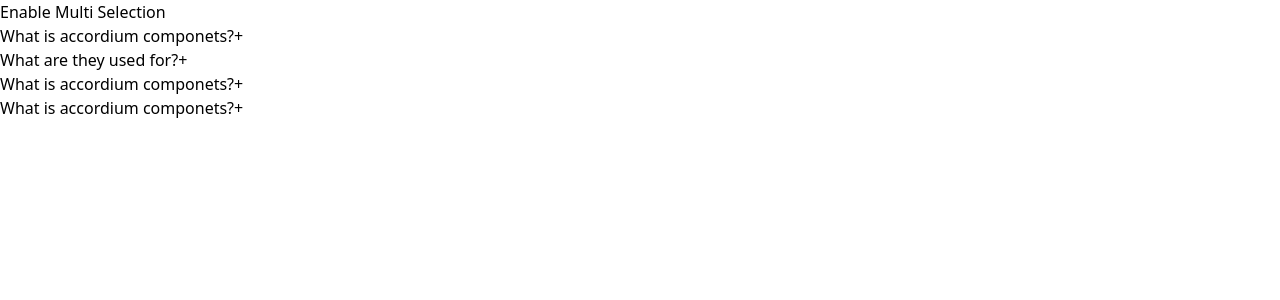
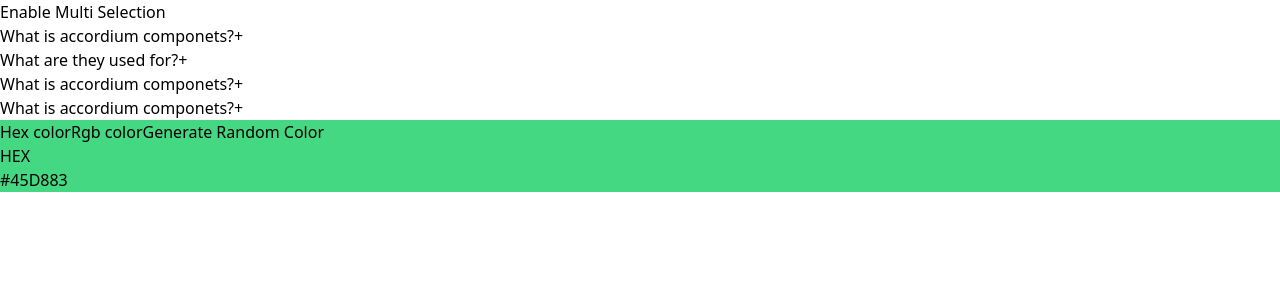
Before and after one commit to yashdargan/25-react-projects, a React (Vite) app: page / in a window 1280 px wide. Shown: the top 300 px of the page. Built offline with nearby package versions, Linux system fonts and the light colour scheme.

Commit message:
feat: Random background color

```diff
--- a/src/App.tsx
+++ b/src/App.tsx
@@ -1,9 +1,11 @@
 import Accordium from "./componets/accordium";
+import Randomcolor from "./componets/random-color";
 
 export default function App() {
   return (
     <>
-     <Accordium />
+    <Accordium />
+    <Randomcolor/>
     </>
   )
 }
--- /dev/null
+++ b/src/componets/random-color/index.tsx
@@ -0,0 +1,80 @@
+import { useEffect, useState } from "react";
+
+type colorType = "hex" | "rgb";
+const Randomcolor: React.FC = () => {
+  const [typeOfColor, setType] = useState<colorType>("hex");
+  const [color, setColor] = useState<string>("#000000");
+  useEffect(() => {
+    typeOfColor === "rgb" ? handleCreateRgbRandom() : handleCreateHexRandom();
+  }, [typeOfColor]);
+  const randomColorUtility = (len: number): number => {
+    return Math.floor(Math.random() * len);
+  };
+  const handleCreateHexRandom = (): void => {
+    const hex: Array<number | string> = [
+      1,
+      2,
+      3,
+      4,
+      5,
+      6,
+      7,
+      8,
+      9,
+      "A",
+      "B",
+      "C",
+      "D",
+      "E",
+      "F",
+    ];
+    let hexcolor = "#";
+    for (let i = 0; i < 6; i++) {
+      hexcolor += hex[randomColorUtility(hex.length)];
+    }
+    setColor(hexcolor);
+  };
+  const handleCreateRgbRandom = (): void => {
+    const r = randomColorUtility(256);
+    const g = randomColorUtility(256);
+    const b = randomColorUtility(256);
+    setColor(`rgb(${r},${g},${b})`);
+  };
+  return (
+    <div
+      className="flex justify-center w-full h-screen gap-2"
+      style={{ backgroundColor: color }}
+    >
+      <div className="flex flex-col gap-2">
+        <button
+          className="py-2 px-4 bg-gray-200"
+          onClick={() => setType("hex")}
+        >
+          Hex color
+        </button>
+        <button
+          className="py-2 px-4 bg-gray-200"
+          onClick={() => setType("rgb")}
+        >
+          Rgb color
+        </button>
+        <button
+          className="py-2 px-4 bg-blue-500 text-white"
+          onClick={() =>
+            typeOfColor === "hex"
+              ? handleCreateHexRandom()
+              : handleCreateRgbRandom()
+          }
+        >
+          Generate Random Color
+        </button>
+        <div className="flex justify-center items-center flex-col font-extrabold">
+          <h3>{typeOfColor === "rgb" ? "RGB" : "HEX"}</h3>
+          <h1>{color}</h1>
+        </div>
+      </div>
+    </div>
+  );
+};
+
+export default Randomcolor;
```
